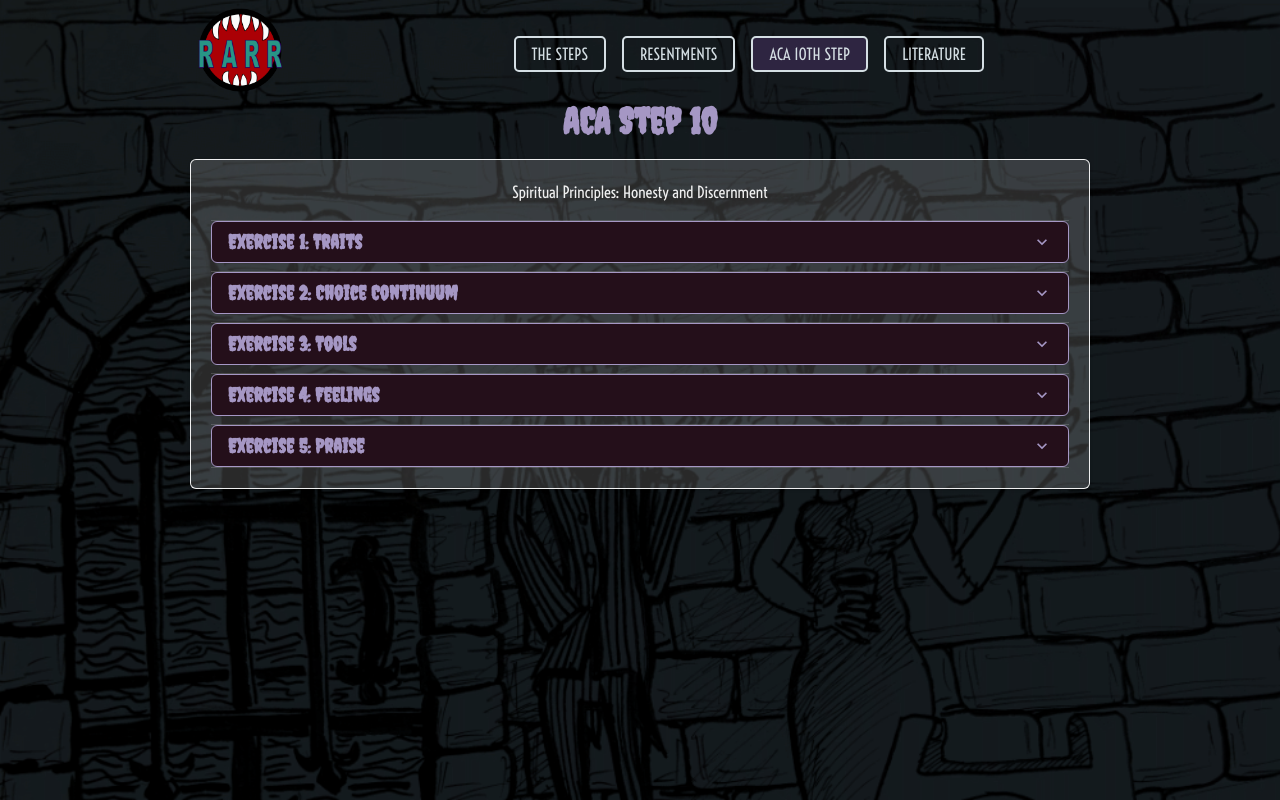
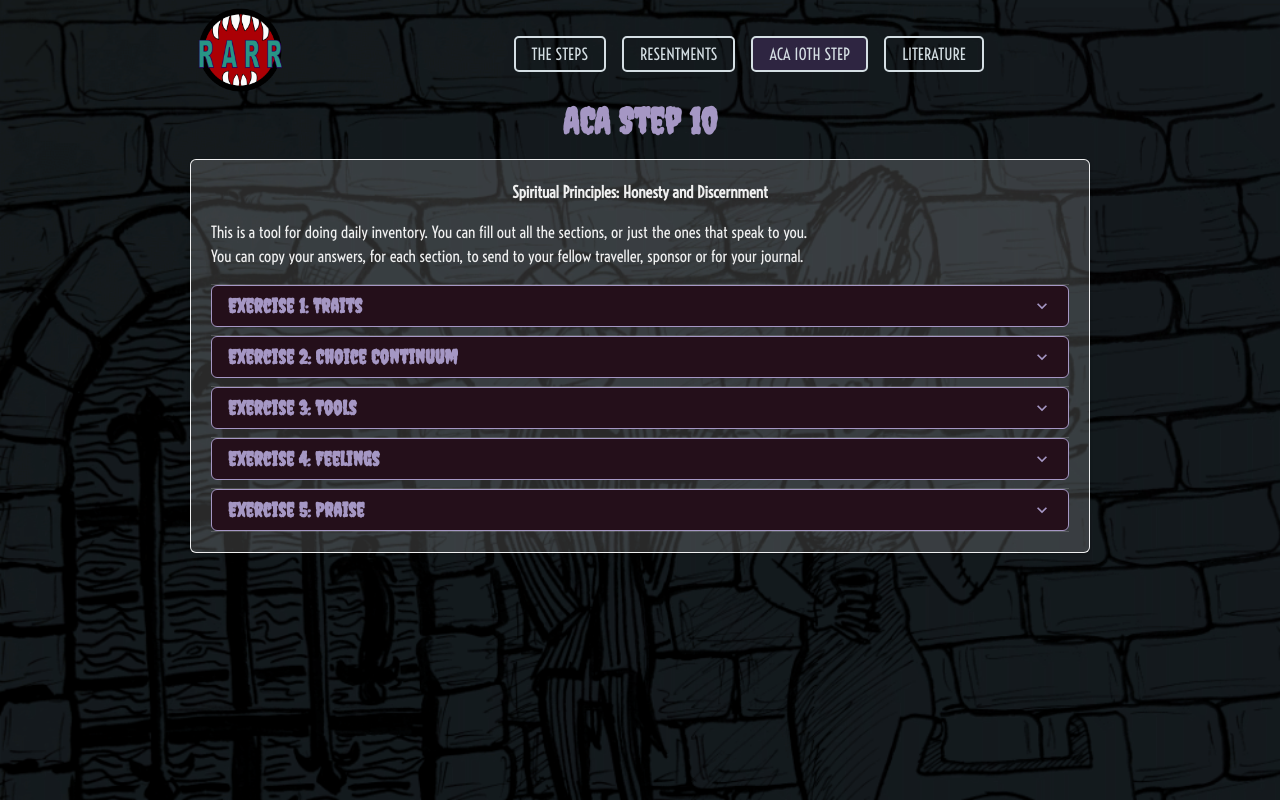
Before and after one commit to skullyflower/RARRecover, a React (Vite) app: page /aca-tenth-step in a window 1280 px wide. Built offline with nearby package versions, Linux system fonts and the light colour scheme.

Commit message:
Finished for now. Added instructions fixed unused var error.

```diff
--- a/src/pages/acaTenthStep/aca-tenth-step-page.tsx
+++ b/src/pages/acaTenthStep/aca-tenth-step-page.tsx
@@ -22,7 +22,17 @@ const AcaTenthStep = () => {
         border={["none", "1px solid"]}>
         <CardBody>
           <Stack gap={4}>
-            <Text textAlign={"center"}>Spiritual Principles: Honesty and Discernment</Text>
+            <Text
+              textAlign={"center"}
+              fontWeight={"bold"}>
+              Spiritual Principles: Honesty and Discernment
+            </Text>
+            <Text>
+              This is a tool for doing daily inventory. You can fill out all the sections, or just
+              the ones that speak to you. <br />
+              You can copy your answers, for each section, to send to your fellow traveller, sponsor
+              or for your journal.
+            </Text>
             <Accordion allowToggle={true}>
               <Stack gap={2}>
                 <AccordionSection title="Exercise 1: Traits">
--- a/src/pages/acaTenthStep/choice-section.tsx
+++ b/src/pages/acaTenthStep/choice-section.tsx
@@ -23,8 +23,7 @@ const ChoiceSection = () => {
   const handleSelected = (value: number) => {
     setFreedomValue(value);
     const combos = Object.entries(choiceLevels);
-    // eslint-disable-next-line @typescript-eslint/no-unused-vars
-    const stringValue = combos.find(([k, val]) => val === value)?.[0] || "";
+    const stringValue = combos.find(([, val]) => val === value)?.[0] || "";
     setFreedomText(stringValue);
   };
   return (
```
Also changed, not shown: 1 other file (tests, documents, lock files or other folders).
